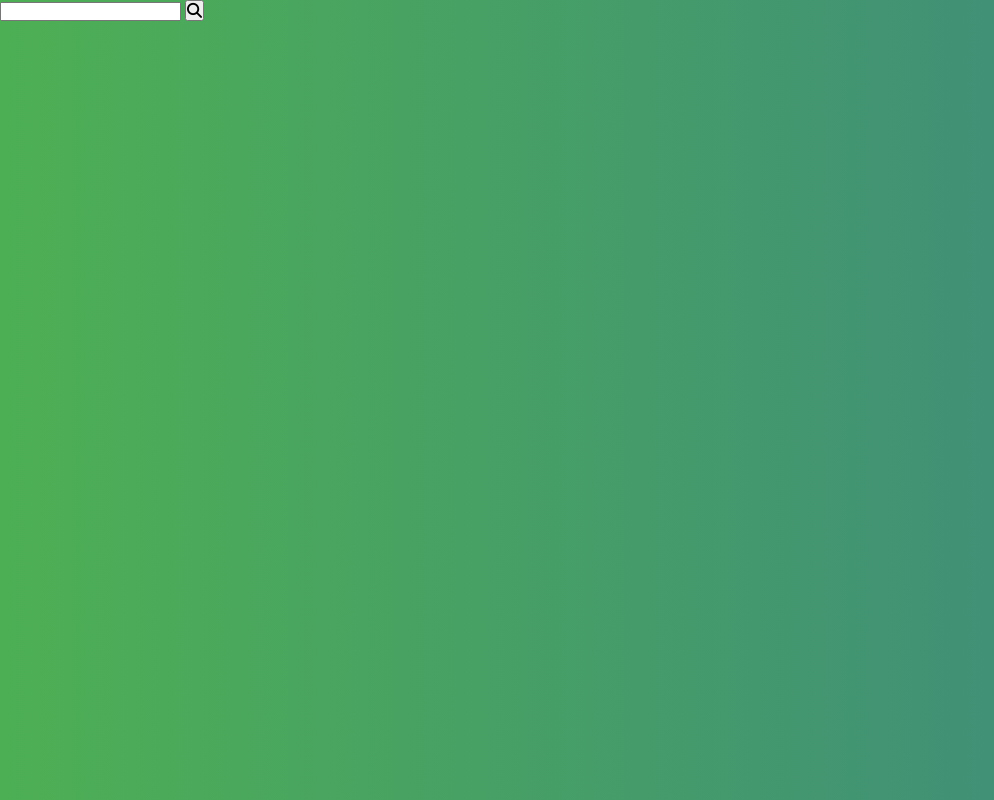
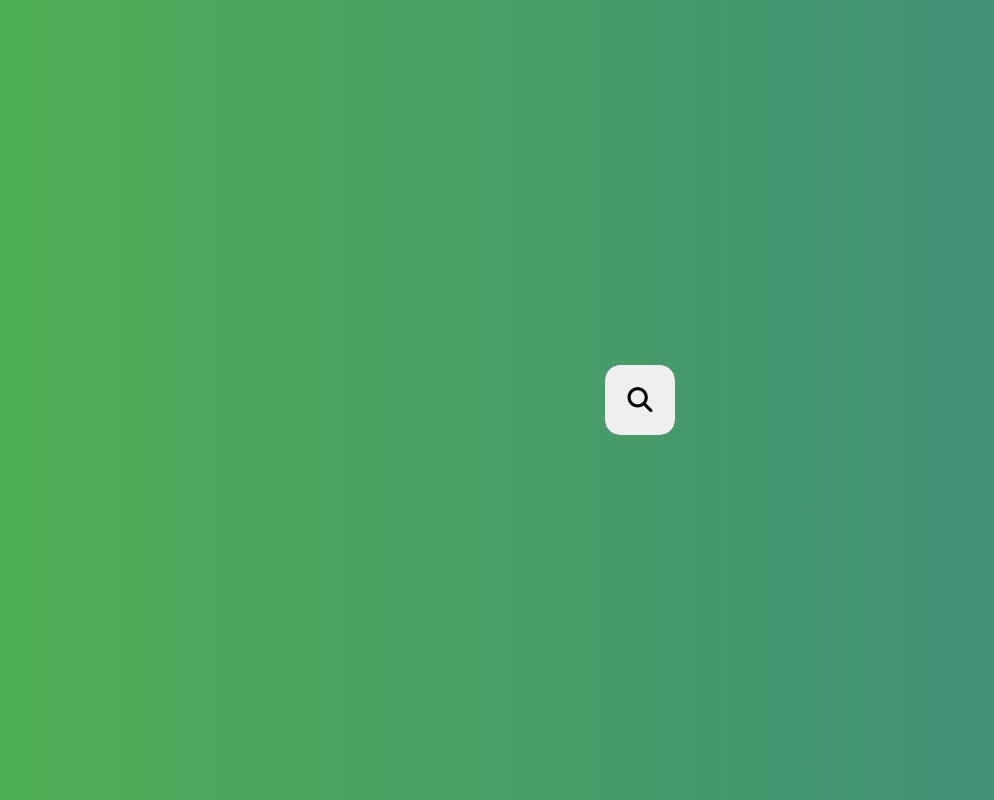
Before and after one commit to owentr1369/html-css-search-box, a plain HTML site: page index.html in a window 1280 px wide. Shown: the whole page, without its empty margins (0-994 px from the left). Drawn offline with Linux system fonts and the light colour scheme.

Commit message:
completed functionality

```diff
--- a/index.html
+++ b/index.html
@@ -10,7 +10,7 @@
   <body>
     <div class="search-box">
       <input type="text" class="search-box__input" />
-      <button class="search-box__button">
+      <button class="search-box__btn">
         <i class="fa-solid fa-magnifying-glass"></i>
       </button>
     </div>
--- a/script.js
+++ b/script.js
@@ -0,0 +1,6 @@
+var btnSearch = document.querySelector(".search-box__btn");
+
+btnSearch.addEventListener("click", function () {
+  this.parentElement.classList.toggle("open");
+  this.previousElementSibling.focus();
+});
--- a/style.css
+++ b/style.css
@@ -5,7 +5,42 @@
 }
 body {
   background: linear-gradient(to right, #4daf54, #3d8880);
+  height: 100vh;
+  display: flex;
+  justify-content: center;
+  align-items: center;
 }
-.search-box__button {
-  font-size: 15px;
+.search-box {
+  background-color: #000;
+  width: 70px;
+  height: 70px;
+  overflow: hidden;
+  position: relative;
+  border-radius: 15px;
+  transition: all 0.5s ease;
 }
+.search-box__input {
+  width: 100%;
+  height: 70px;
+  background-color: transparent;
+  color: #fff;
+  padding: 20px 100px 20px 20px;
+  font-size: 35px;
+  outline: none;
+}
+.search-box__btn {
+  position: absolute;
+  top: 0;
+  right: 0;
+  width: 70px;
+  height: 70px;
+  font-size: 25px;
+  border: none;
+  outline: none;
+}
+.search-box__btn:hover {
+  cursor: pointer;
+}
+.search-box.open {
+  width: 500px;
+}
```
